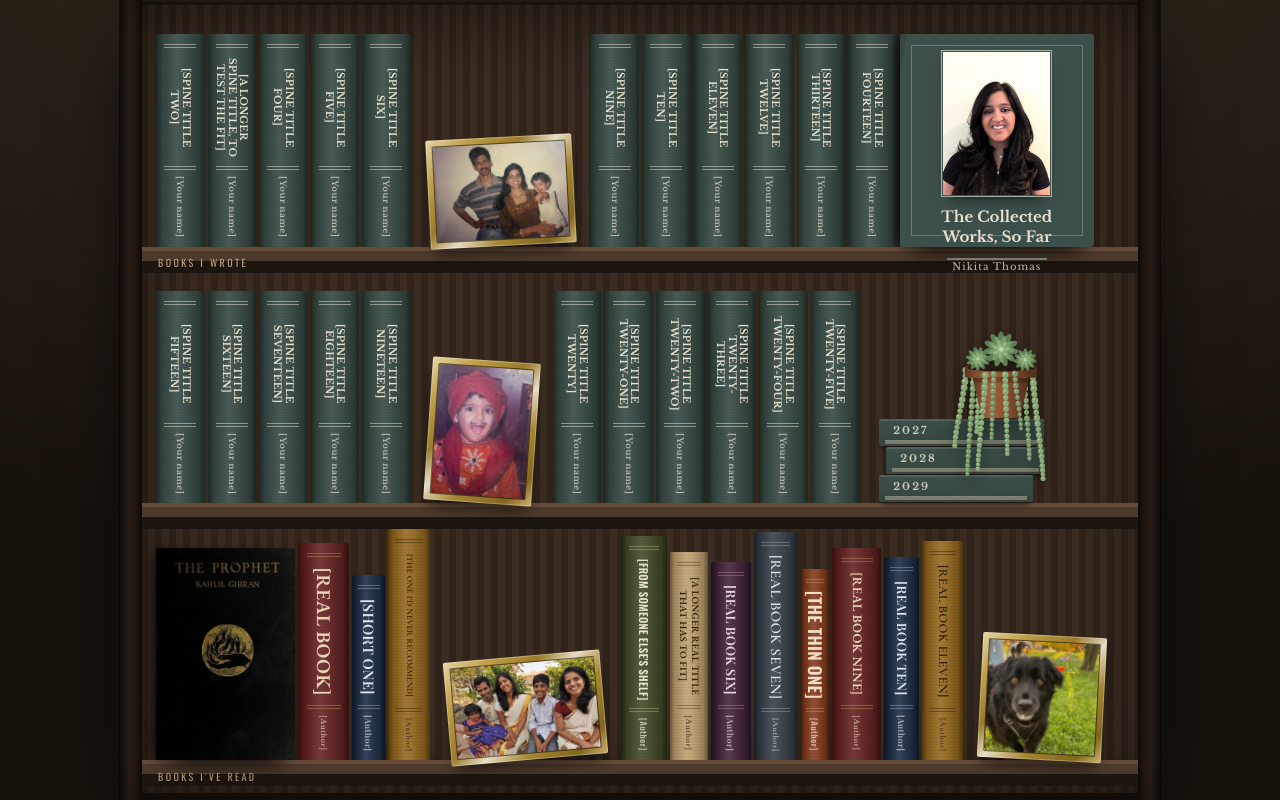
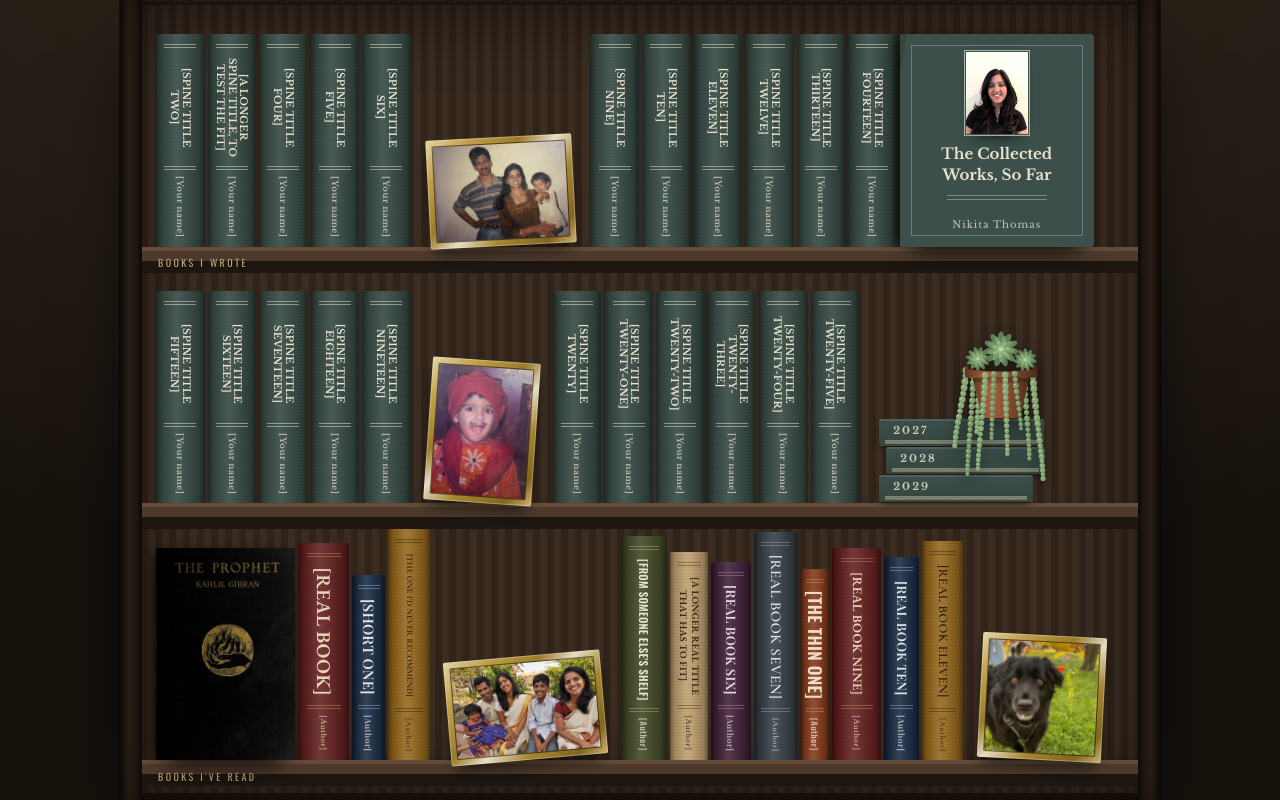
Before and after one commit to Nikitaaa95/PersonalBoardwalk, a plain HTML site: page index.html in a window 1280 px wide. Drawn offline with nearby package versions, Linux system fonts and the light colour scheme; a web font is replaced by a local one.

Commit message:
Size the plate off the board's height
Measured across the board, the plate was pushing the title and name off the
foot of the book: a short window makes the board shorter without making it
narrower, so a plate sized by width kept its height while the room under it
shrank. Sized by height it leaves the same 16px under the name at every window
I checked, from 1600x700 to 1440x1100.

```diff
--- a/css/shelf.css
+++ b/css/shelf.css
@@ -309,9 +309,13 @@ body {
 .face-out--portrait { justify-content: flex-start; padding-top: 18px; }
 .face-out__plate {
   flex: 0 0 auto;
-  width: 66%;
+  /* Sized off the board's height, not its width: a short window makes the
+     board shorter without making it narrower, and a plate measured across
+     would then push the lettering off the foot of the book. */
+  height: 46%;
+  width: auto;
   aspect-ratio: 3 / 4;
-  margin: 0 0 12px;
+  margin: 0 0 10px;
   overflow: hidden;
   /* A line round the plate, and the shadow of it sitting on the cloth. */
   box-shadow:
```
